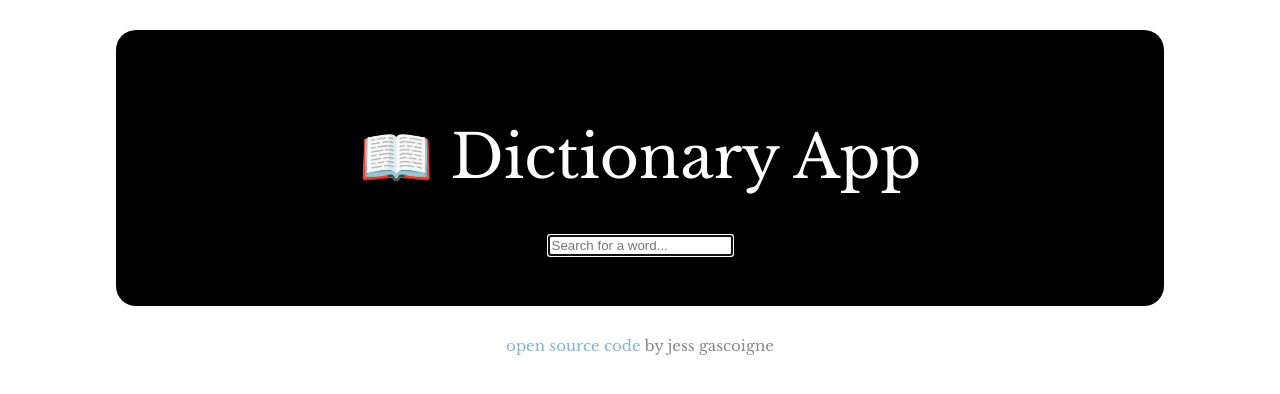
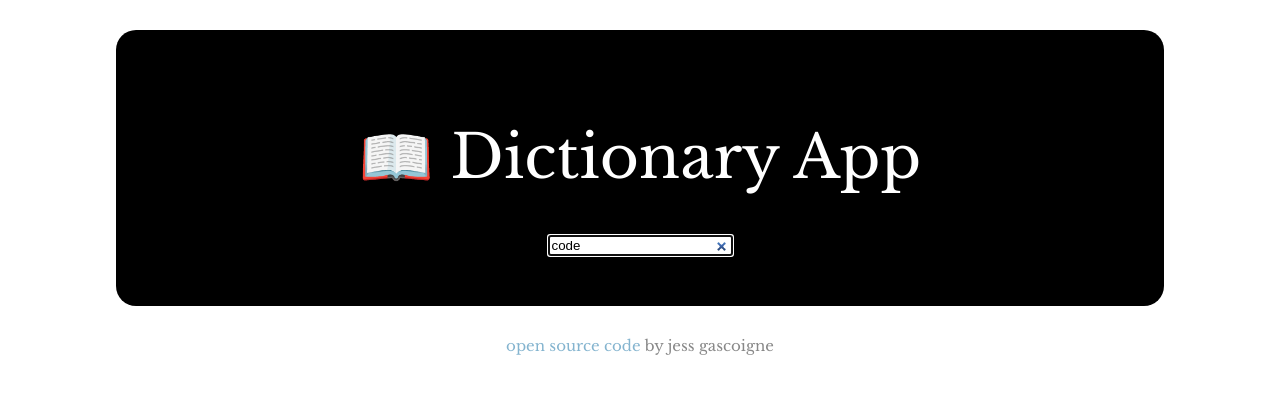
Before and after one commit to jessgascoigne/react-dictionary-app, a React (Create React App) app: page / in a window 1280 px wide. Shown: the top 394 px of the page. Built offline with nearby package versions, Linux system fonts and the light colour scheme; no server answers.

Commit message:
Added default value to search input

```diff
--- a/src/Dictionary.js
+++ b/src/Dictionary.js
@@ -34,6 +34,7 @@ export default function Dictionary(props) {
           <input
             type="search"
             placeholder="Search for a word..."
+            defaultValue={props.defaultWord}
             autoFocus="on"
             onChange={handleWordSearch}
           />
```
